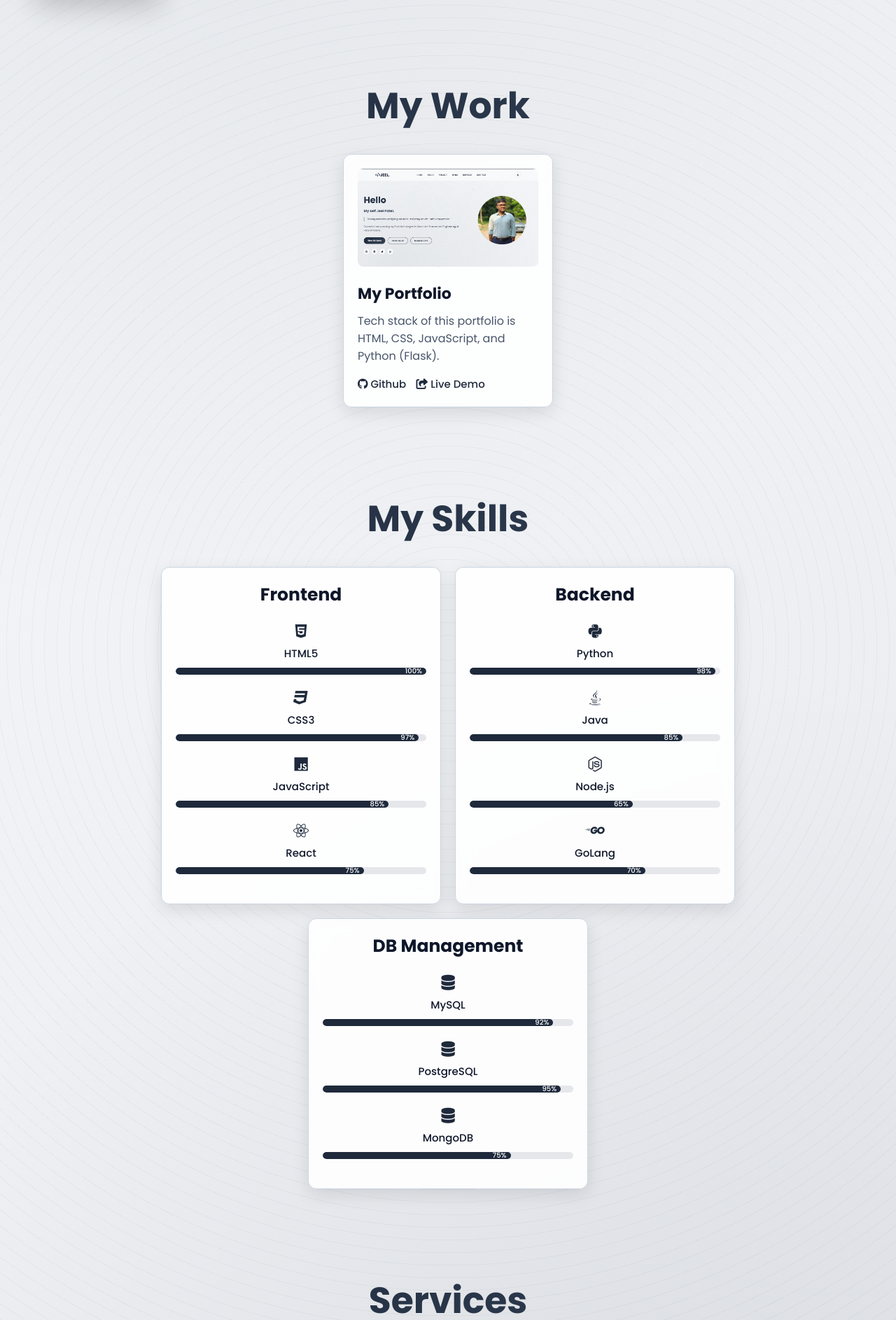
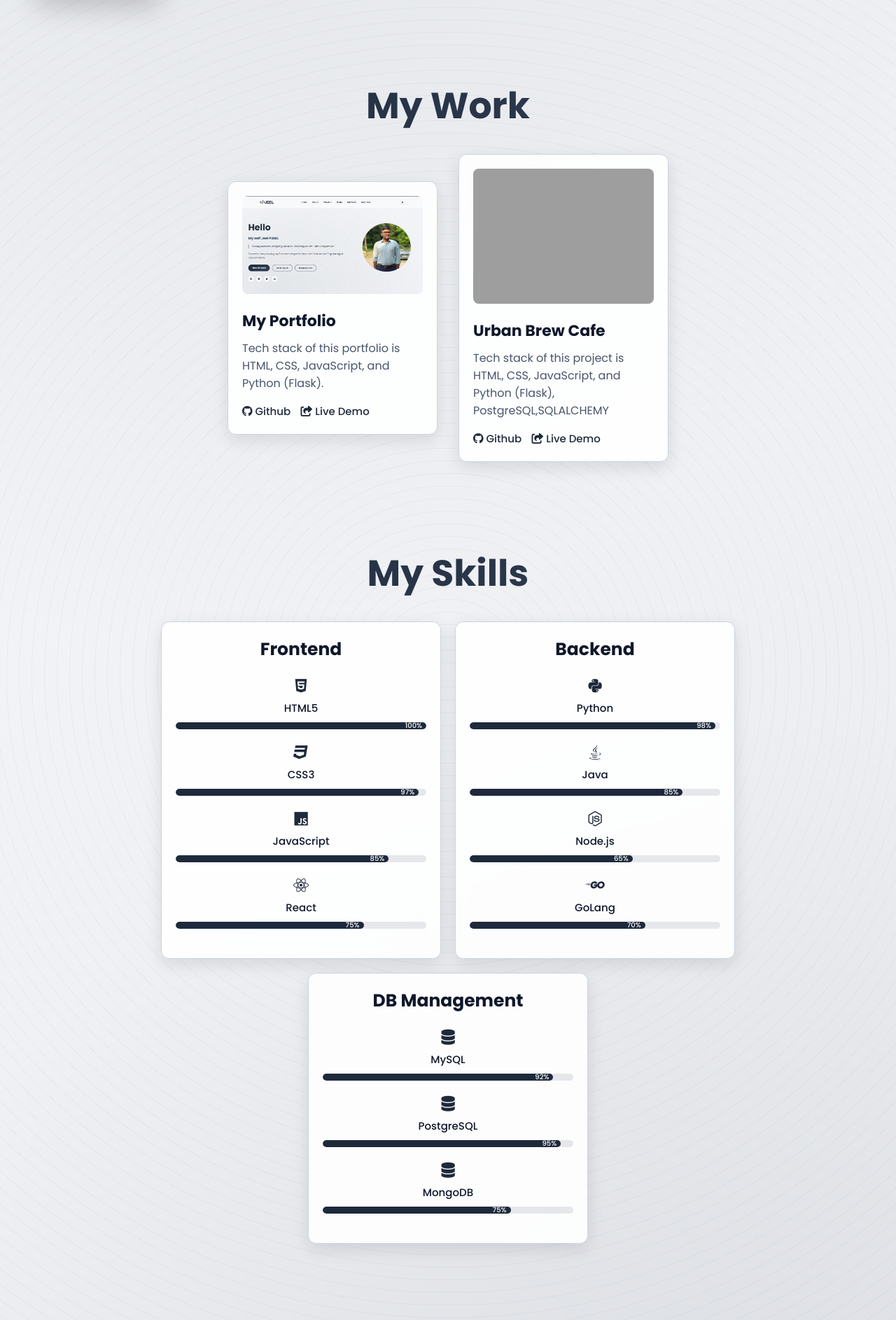
Before and after one commit to jeelptl2005/jeelpatel, a Flask app: page / in a window 1280 px wide. Shown: the part 1248-3134 px from the top of the page at 70% size. Run offline with Flask 3, Linux system fonts and the light colour scheme; grey boxes are pictures that could not be loaded.

Commit message:
Update index.html

```diff
--- a/templates/index.html
+++ b/templates/index.html
@@ -102,6 +102,13 @@
                 <p>Tech stack of this portfolio is HTML, CSS, JavaScript, and Python (Flask).</p>
                 <a href="https://github.com/jeelptl2005/jeelpatel" class="project-link"><i class="fa-brands fa-github"></i> Github</a>
                 <a href="{{url_for('home')}}" class="project-link"><i class="fa-solid fa-share-from-square"></i> Live Demo</a>
+            </div>
+            <div class="project-card">
+                <img src="{{ url_for('static', filename='cafe.png') }}" alt="Project 1">
+                <h3>Urban Brew Cafe</h3>
+                <p>Tech stack of this project is HTML, CSS, JavaScript, and Python (Flask), PostgreSQL,SQLALCHEMY</p>
+                <a href="https://github.com/jeelptl2005/urbanbrewcafe" class="project-link"><i class="fa-brands fa-github"></i> Github</a>
+                <a href="{{url_for('/cafe')}}" class="project-link"><i class="fa-solid fa-share-from-square"></i> Live Demo</a>
             </div>
         </div>
      </section>
```
